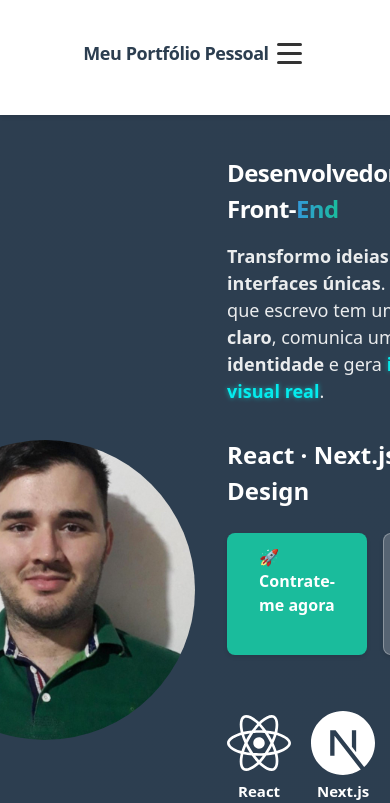
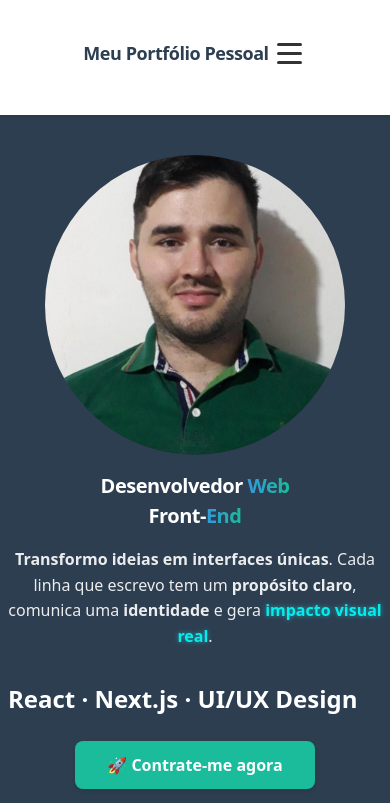
Before and after one commit to lincon-cardoso/meu-portifolio, a Next.js app: page / in a window 390 px wide. Shown: the top 803 px of the page. Built offline with nearby package versions, Linux system fonts and the light colour scheme.

Commit message:
adiciona acessibilidade aos links da HomePage, melhora a responsividade e organiza o layout do portfólio

```diff
--- a/src/components/home/HomePage.tsx
+++ b/src/components/home/HomePage.tsx
@@ -11,14 +11,13 @@ export default function HomePage() {
     <main>
       <section className="MeuPortifolio fade-in">
         <div className="MeuPortifolio-content">
-          <a href="/img/Foto.jpg" target="_blank" rel="noopener noreferrer">
+          <a href="/img/Foto.jpg" target="_blank" rel="noopener noreferrer" aria-label="Abrir minha foto de perfil em tamanho maior">
             <Image
               src="/img/Foto.jpg"
               alt="Minha foto de perfil"
               className="MeuPortifolio-foto"
               width={300}
               height={300}
-              style={{ borderRadius: "50%", objectFit: "cover" }}
               priority
             />
           </a>
@@ -38,16 +37,14 @@ export default function HomePage() {
             </h2>
 
             <div className="MeuPortifolio-buttons">
-              <Link href="/contato" className="hire-me-button destaque-botao">
+              <Link href="/contato" className="hire-me-button destaque-botao" aria-label="Contrate-me agora">
                 🚀 Contrate-me agora
               </Link>
-              <Link href="/meuProjetos" className="btn btn-secondary">
+              <Link href="/meuProjetos" className="btn btn-secondary" aria-label="Ver todos os projetos">
                 🌟 Ver todos os projetos
               </Link>
             </div>
 
-            {/* Stacks */}
-            {/* Stacks com ícones */}
             <div className="MeuPortifolio-stacks">
               <div className="stack-item">
                 <FaReact title="React" className="icon" />
--- a/src/style/utilities/media-queries.scss
+++ b/src/style/utilities/media-queries.scss
@@ -35,9 +35,12 @@
   display: none; // O botão de alternância do menu é oculto por padrão
 }
 
-/* Media Query para telas com largura máxima de 1024px */
+/* =======================================================================
+   Media Query para telas com largura máxima de 1024px
+======================================================================== */
 @media (max-width: 1024px) {
   :root {
+    /* Ajuste de tamanhos de fonte para telas menores */
     --font-size-4xl: 2rem;
     --font-size-3xl: 1.75rem;
     --font-size-2xl: 1.375rem;
@@ -82,9 +85,12 @@
   }
 }
 
-/* Media Query para telas com largura máxima de 768px */
+/* =======================================================================
+   Media Query para telas com largura máxima de 768px
+======================================================================== */
 @media (max-width: 768px) {
   :root {
+    /* Ajuste de padding para conteúdo */
     --content-padding-x: var(--spacing-4);
   }
 
@@ -174,13 +180,42 @@
 
   .MeuPortifolio {
     padding: var(--spacing-10) var(--spacing-4);
+    border: none;
+    display: flex;
+    flex-direction: column;
+    align-items: center;
+    gap: var(--spacing-6);
+
+    .MeuPortifolio-content {
+      display: flex;
+      flex-direction: column;
+      align-items: center;
+      gap: var(--spacing-4);
+    }
 
     .MeuPortifolio-title {
       font-size: var(--font-size-3xl);
+      text-align: center;
     }
 
     .MeuPortifolio-description {
       font-size: var(--font-size-lg);
+      text-align: center;
+      line-height: 1.6;
+    }
+
+    .MeuPortifolio-buttons {
+      display: flex;
+      flex-wrap: wrap;
+      gap: var(--spacing-4);
+      justify-content: center;
+    }
+
+    .MeuPortifolio-stacks {
+      display: grid;
+      grid-template-columns: repeat(auto-fit, minmax(100px, 1fr));
+      gap: var(--spacing-4);
+      justify-items: center;
     }
   }
 
@@ -205,12 +240,42 @@
   }
 }
 
-/* Media Query para telas com largura máxima de 480px */
+/* =======================================================================
+   Media Query para telas com largura máxima de 480px
+======================================================================== */
 @media (max-width: 480px) {
   :root {
+    /* Ajuste de tamanhos de fonte para telas muito pequenas */
     --font-size-3xl: 1.5rem;
     --font-size-2xl: 1.25rem;
     --font-size-xl: 1.125rem;
+  }
+
+  .MeuPortifolio {
+    padding: var(--spacing-10) var(--spacing-2);
+    border: none;
+    display: flex;
+    flex-direction: column;
+    align-items: center;
+    gap: var(--spacing-4);
+
+    .MeuPortifolio-content {
+      display: flex;
+      flex-direction: column;
+      align-items: center;
+      gap: var(--spacing-4);
+    }
+
+    .MeuPortifolio-title {
+      font-size: var(--font-size-2xl);
+      text-align: center;
+    }
+
+    .MeuPortifolio-description {
+      font-size: var(--font-size-md);
+      text-align: center;
+      line-height: 1.6;
+    }
   }
 
   .header-container {
@@ -228,7 +293,6 @@
       opacity: 0;
       transform: translateY(-10px);
       transition: opacity 0.3s ease, transform 0.3s ease;
-
 
       &.active {
         display: flex;
```
